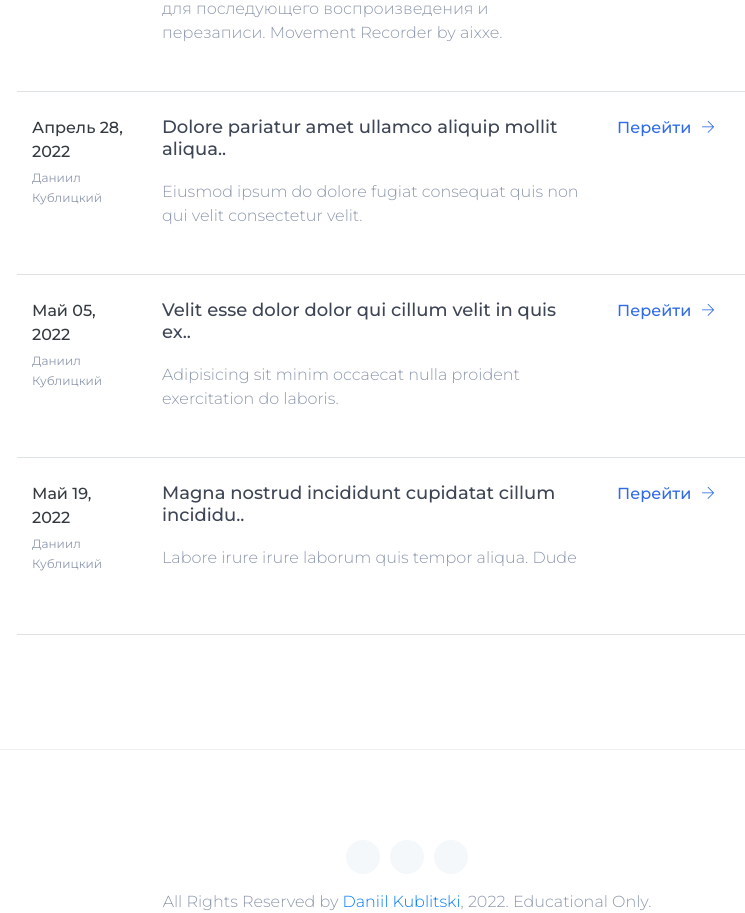
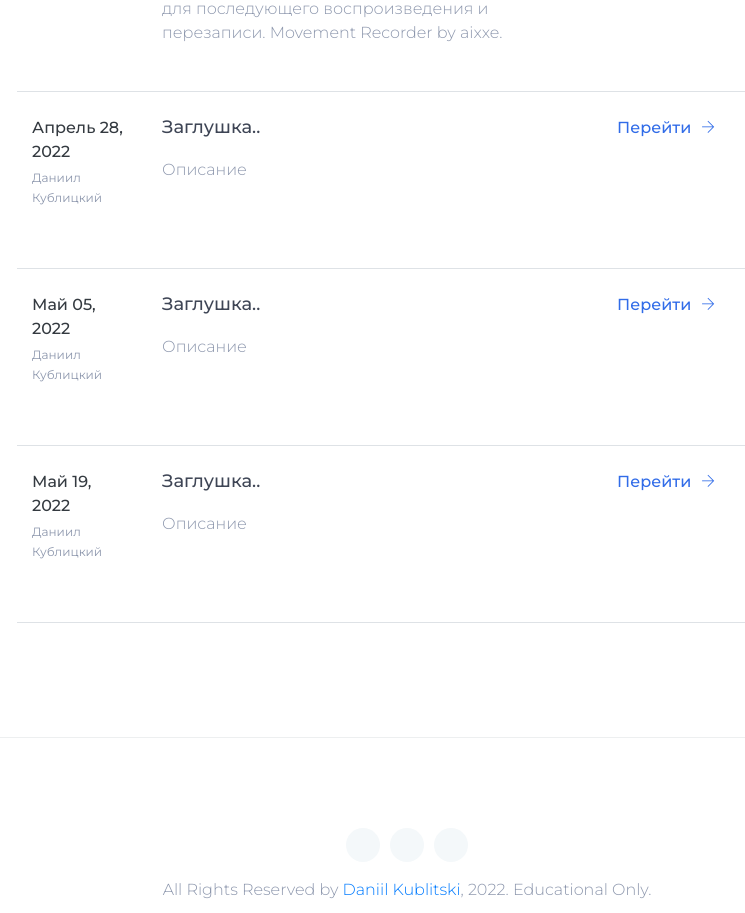
Before and after one commit to wickedside/KublitskiBlog, an Angular app: page / in a window 1280 px wide. Shown: the part 924-1837 px from the top of the page, without its empty margins (233-978 px from the left). Built offline with nearby package versions, Linux system fonts and the light colour scheme; a web font is replaced by a local one.

Commit message:
Some text improvements

```diff
--- a/src/app/apps/blog/blog-data.ts
+++ b/src/app/apps/blog/blog-data.ts
@@ -15,9 +15,9 @@ export const blogs: Blog[] = [
     id: 2,
     image: '',
     video: '',
-    heading: 'Dolore pariatur amet ullamco aliquip mollit aliqua qui.',
+    heading: 'Заглушка',
     subHeading:
-      'Eiusmod ipsum do dolore fugiat consequat quis non qui velit consectetur velit.',
+      'Описание',
     blogDate: 'Апрель 28, 2022',
     blogDetail:
       'Tempor sint cupidatat cillum do ut. Ipsum exercitation est ex id. Sunt ut labore ad nulla.',
@@ -27,9 +27,9 @@ export const blogs: Blog[] = [
     image: '',
     video: '',
     heading:
-      'Velit esse dolor dolor qui cillum velit in quis exercitation occaecat.',
+      'Заглушка',
     subHeading:
-      'Adipisicing sit minim occaecat nulla proident exercitation do laboris.',
+      'Описание',
     blogDate: 'Май 05, 2022',
     blogDetail:
       'Laboris culpa ea est et aliqua amet ullamco Lorem non enim laborum incididunt ex Lorem. Minim sint cupidatat magna esse labore id. Do qui incididunt consectetur nulla aliquip consequat nostrud incididunt occaecat ad. Excepteur nulla adipisicing enim ea occaecat fugiat dolore sunt est et. Eu veniam nostrud sit aute consectetur dolore ipsum fugiat anim duis.',
@@ -39,8 +39,8 @@ export const blogs: Blog[] = [
     image: '',
     video: '',
     heading:
-      'Magna nostrud incididunt cupidatat cillum incididunt et nisi in ut minim reprehenderit.',
-    subHeading: 'Labore irure irure laborum quis tempor aliqua. Dude',
+      'Заглушка',
+    subHeading: 'Описание',
     blogDate: 'Май 19, 2022',
     blogDetail:
       'Est ipsum sint officia quis nulla nisi cupidatat aliquip nisi laboris eiusmod eiusmod aliquip do. Commodo elit excepteur occaecat irure Lorem sit nulla nulla sint duis incididunt. Nostrud ut do mollit et amet velit aute excepteur et culpa culpa velit. Cillum veniam officia anim cupidatat.',
--- a/src/app/apps/blog/blog-detail/blog-detail.component.html
+++ b/src/app/apps/blog/blog-detail/blog-detail.component.html
@@ -26,7 +26,7 @@
         <div
           class="d-flex align-items-center text-uppercase m-t-40 font-13 font-medium"
         >
-          <a routerLink="" class="link">Кублицкий Даниил</a>
+          <a href="https://vk.com/w1ckedside">Кублицкий Даниил</a>
           <div class="ml-auto">
             <a routerLink="" class="link">{{ blogDetail?.blogDate }} </a>
           </div>
```
